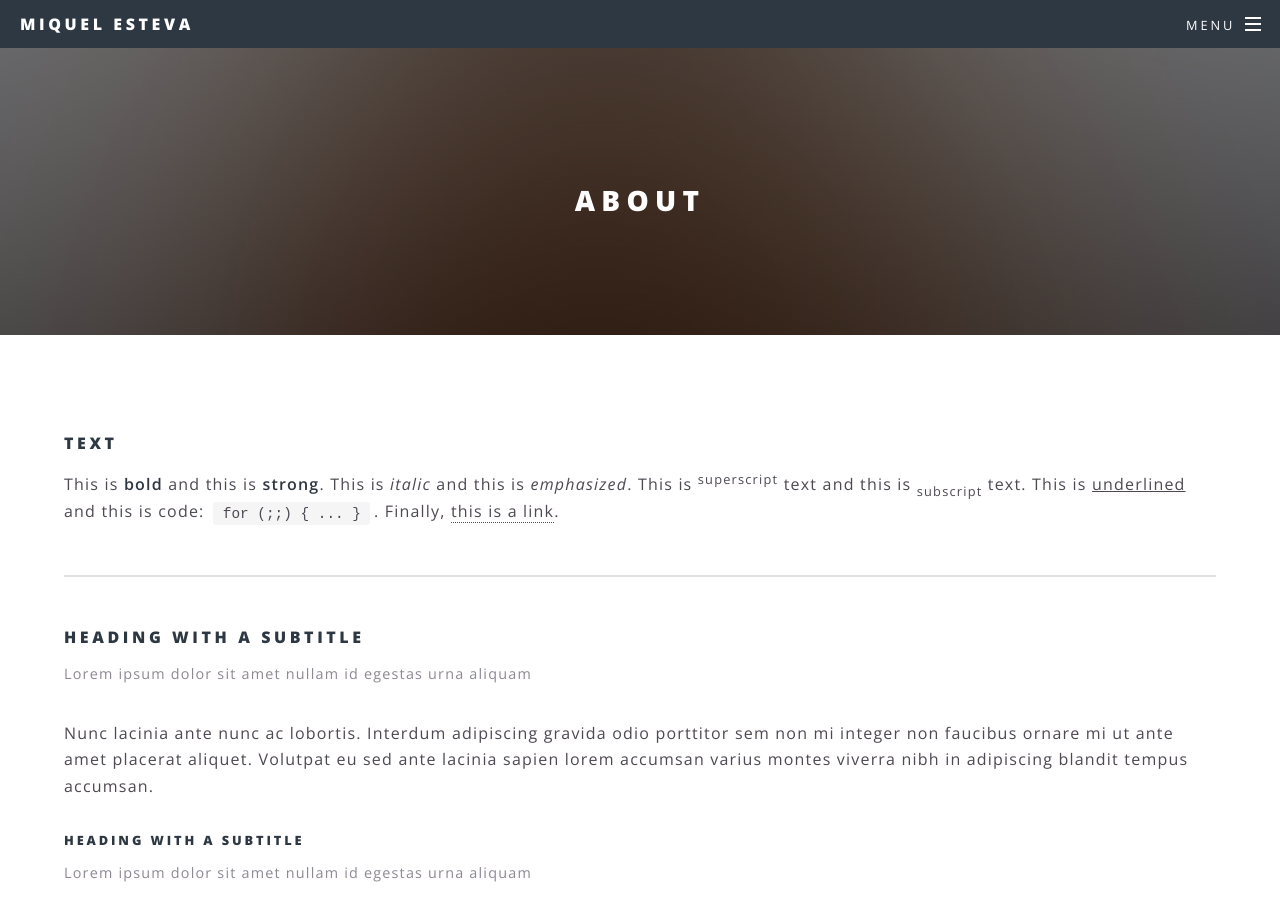
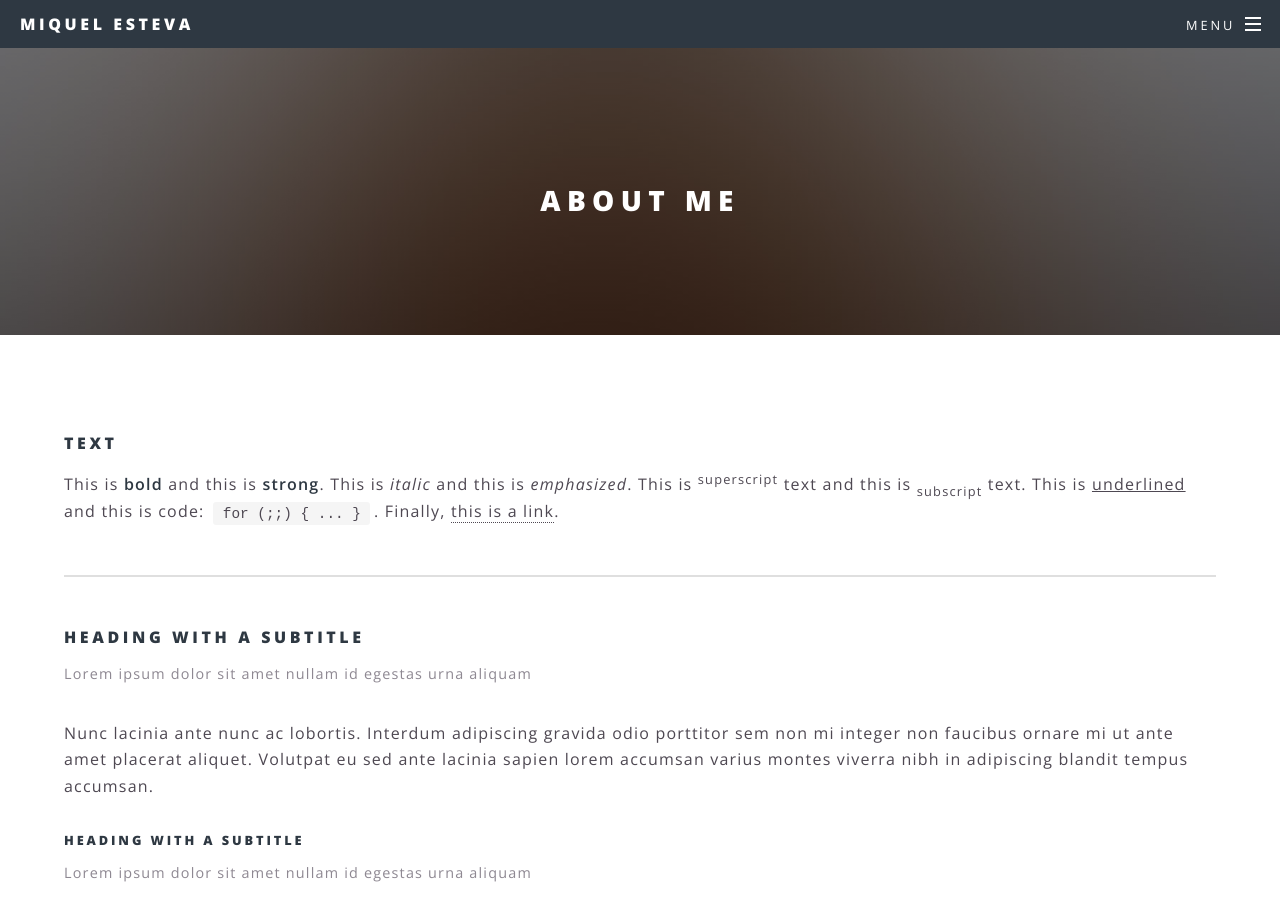
Before and after one commit to miquelesteva/miquelesteva.github.io, a Jekyll site: the page built from about.html, in a window 1280 px wide and 900 px high. Built offline with Jekyll 4.4.1, drawn with Linux system fonts in a browser that asks for light colours.

Commit message:
modificacions generals

```diff
--- a/_includes/footer.html
+++ b/_includes/footer.html
@@ -1,5 +1,6 @@
 <!-- Footer -->
 <footer id="footer">
+	<h2>Contacto</h2>
   <ul class="icons">
     {% for socloc in site.social %}
     {% if socloc[1] %}
--- a/about.html
+++ b/about.html
@@ -1,6 +1,6 @@
 ---
 layout: page
-title: About
+title: About Me
 ---
 			<section>
 				<h4>Text</h4>
--- a/index.html
+++ b/index.html
@@ -7,7 +7,7 @@
 		<h2>{{ site.title }}</h2>
 		<p>{{ site.description | markdownify }}</p>
 	</div>
-	<a href="#one" class="more scrolly">Learn More</a>
+	<a href="#one" class="more scrolly">Saber Más</a>
 </section>
 
 <!-- One -->
```
